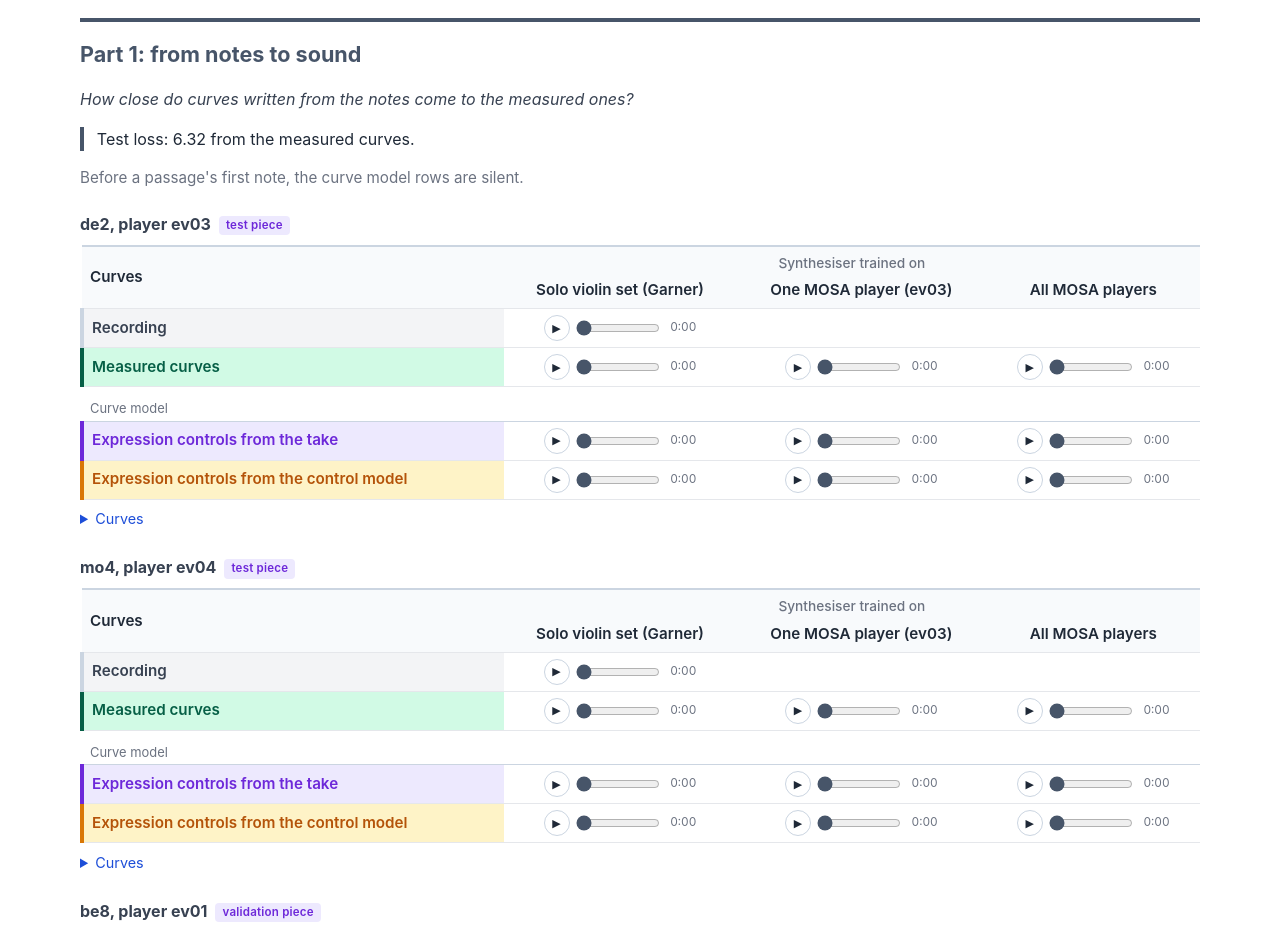
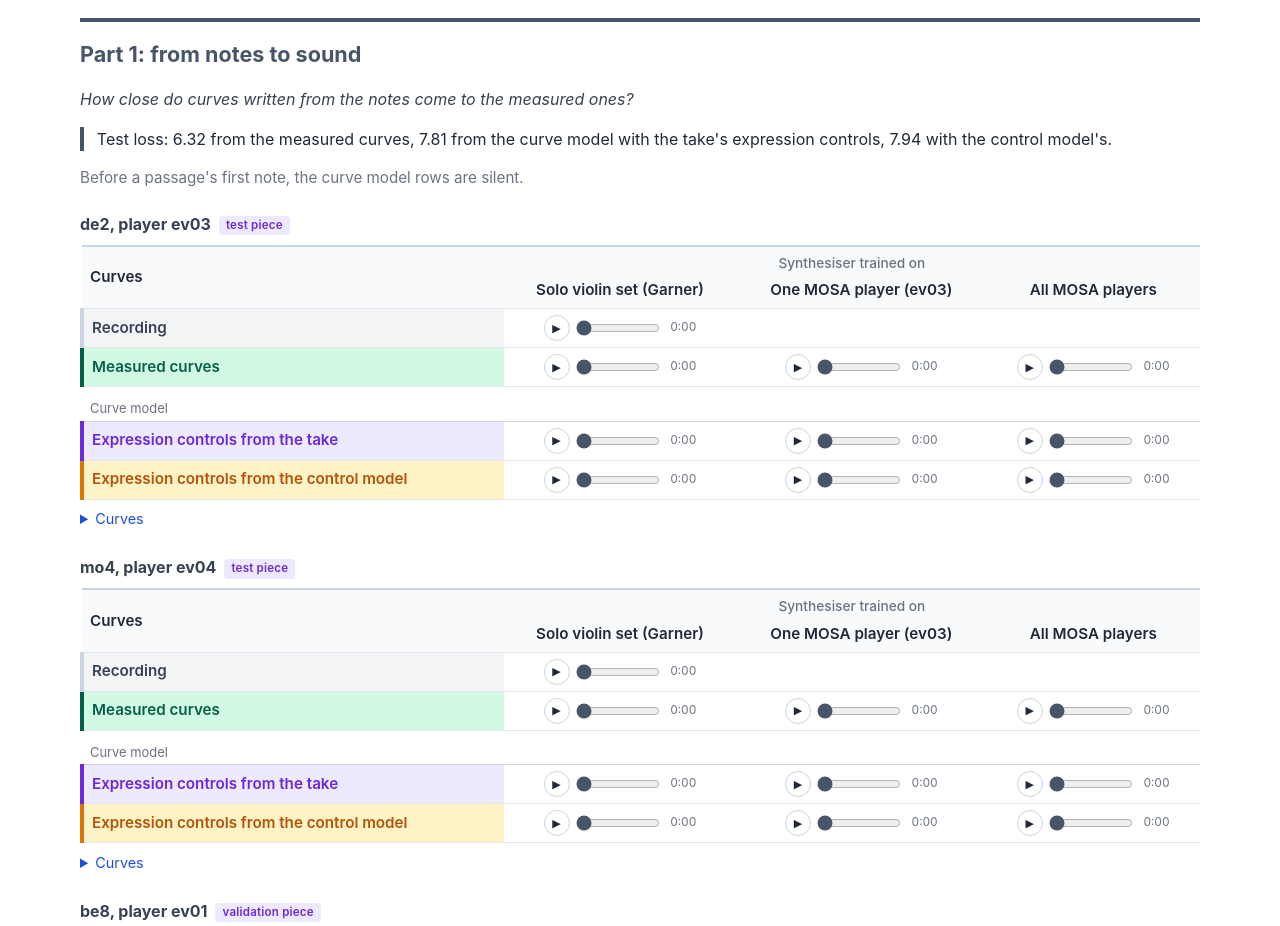
Before and after one commit to JoaoerDuarte/DDSP-Violin-MIDI, a plain HTML site: page performance.html in a window 1280 px wide. Shown: the part 1420-2346 px from the top of the page. Drawn offline with Linux system fonts and the light colour scheme.

Commit message:
Update site

```diff
--- a/performance.html
+++ b/performance.html
@@ -126,7 +126,7 @@ Vibrato out of time with the recording counts as error.</td></tr>
 <section class="part p1" id="part1">
 <h2>Part 1: from notes to sound</h2>
 <p class="q">How close do curves written from the notes come to the measured ones?</p>
-<p class="result">Test loss: 6.32 from the measured curves.</p>
+<p class="result">Test loss: 6.32 from the measured curves, 7.81 from the curve model with the take's expression controls, 7.94 with the control model's.</p>
 <p class="note">Before a passage's first note, the curve model rows are silent.</p>
 
 <h4>de2, player ev03<span class="badge test">test piece</span></h4>
```
